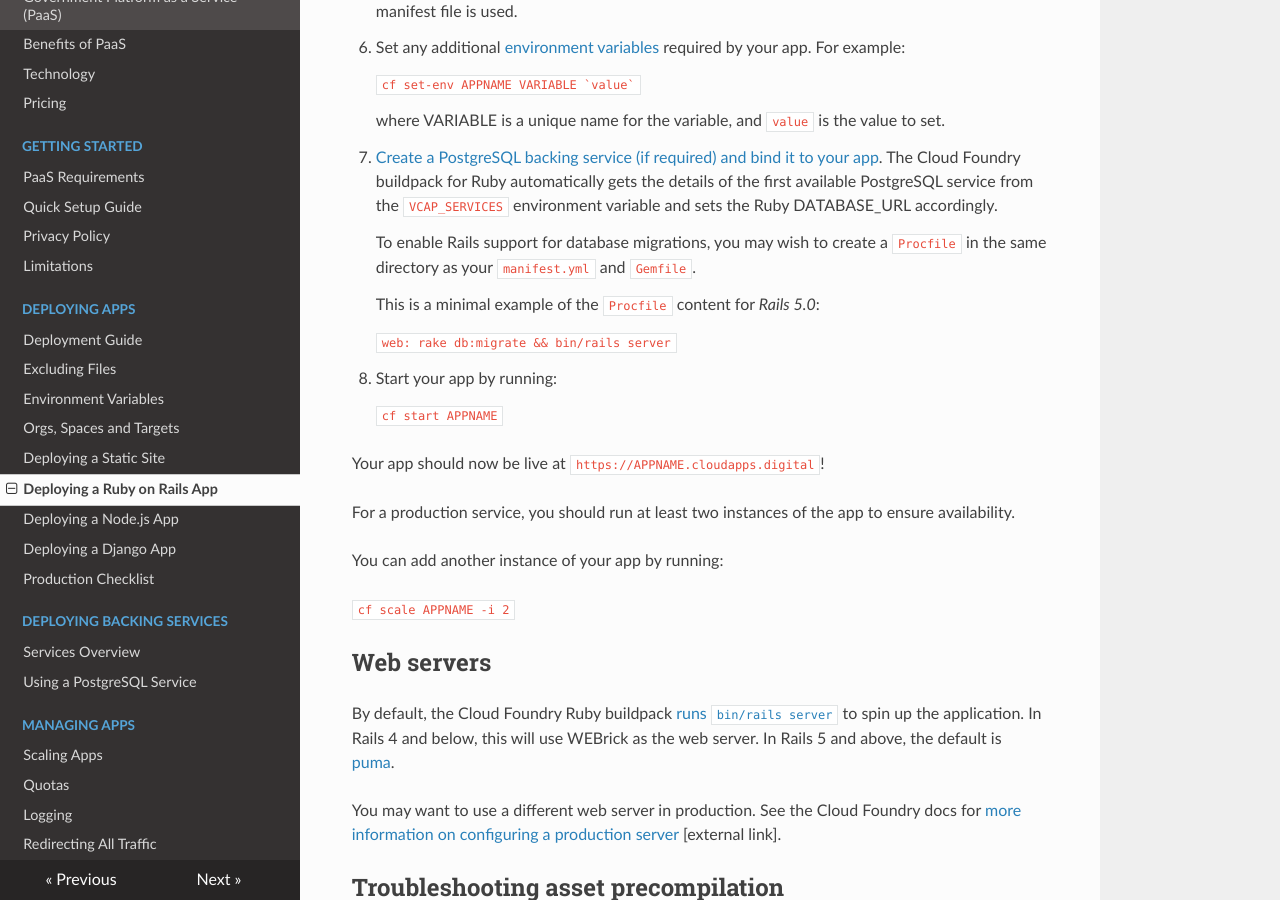
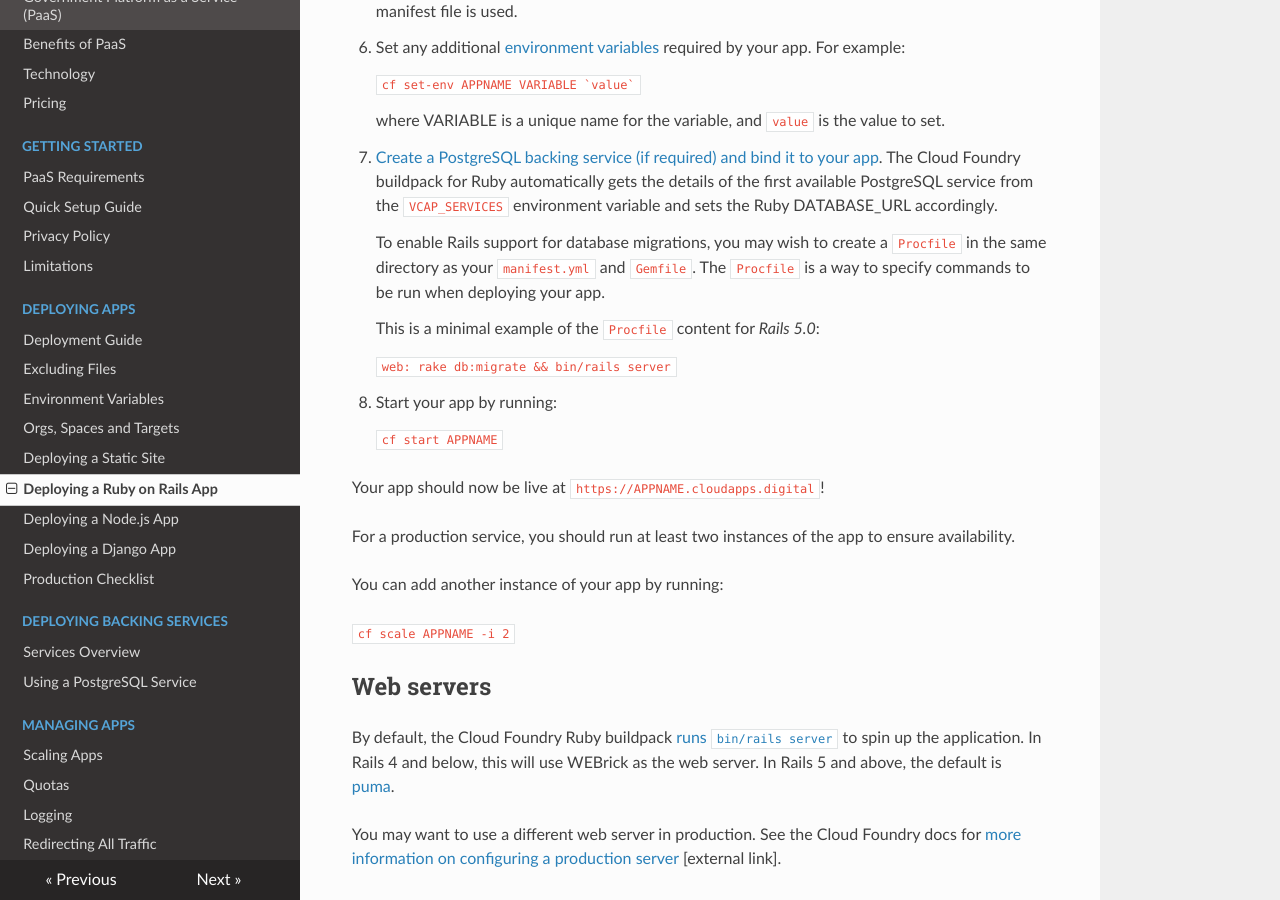
Before and after one commit to alphagov/paas-developer-docs, an MkDocs documentation site: the page built from docs/deploying_apps/deploying_rails.md, in a window 1280 px wide and 900 px high, scrolled down 2309 px. Built offline with MkDocs 1.6.1, drawn with Linux system fonts in a browser that asks for light colours; nearby versions of some CDN libraries; old or Windows-style settings are respelled for this version of MkDocs.

Commit message:
Clarify what Procfile is for (#131250193)
Procfiles not mentioned in Node.js instructions so not done there;
should we mention how to do database migration with a Procfile in
Node.js?

```diff
--- a/docs/deploying_apps/deploying_rails.md
+++ b/docs/deploying_apps/deploying_rails.md
@@ -110,7 +110,7 @@ Note that the only database service currently supported by PaaS is PostgreSQL. I
 1. [Create a PostgreSQL backing service (if required) and bind it to your app](/deploying_services/postgres/).
     The Cloud Foundry buildpack for Ruby automatically gets the details of the first available PostgreSQL service from the ``VCAP_SERVICES`` environment variable and sets the Ruby DATABASE_URL accordingly.
 
-    To enable Rails support for database migrations, you may wish to create a `Procfile` in the same directory as your `manifest.yml` and `Gemfile`.
+    To enable Rails support for database migrations, you may wish to create a `Procfile` in the same directory as your `manifest.yml` and `Gemfile`. The `Procfile` is a way to specify commands to be run when deploying your app.
 
     This is a minimal example of the `Procfile` content for *Rails 5.0*:
 
```
Also changed, not shown: docs/deploying_apps/deploying_django.md (+2 -0 lines).
